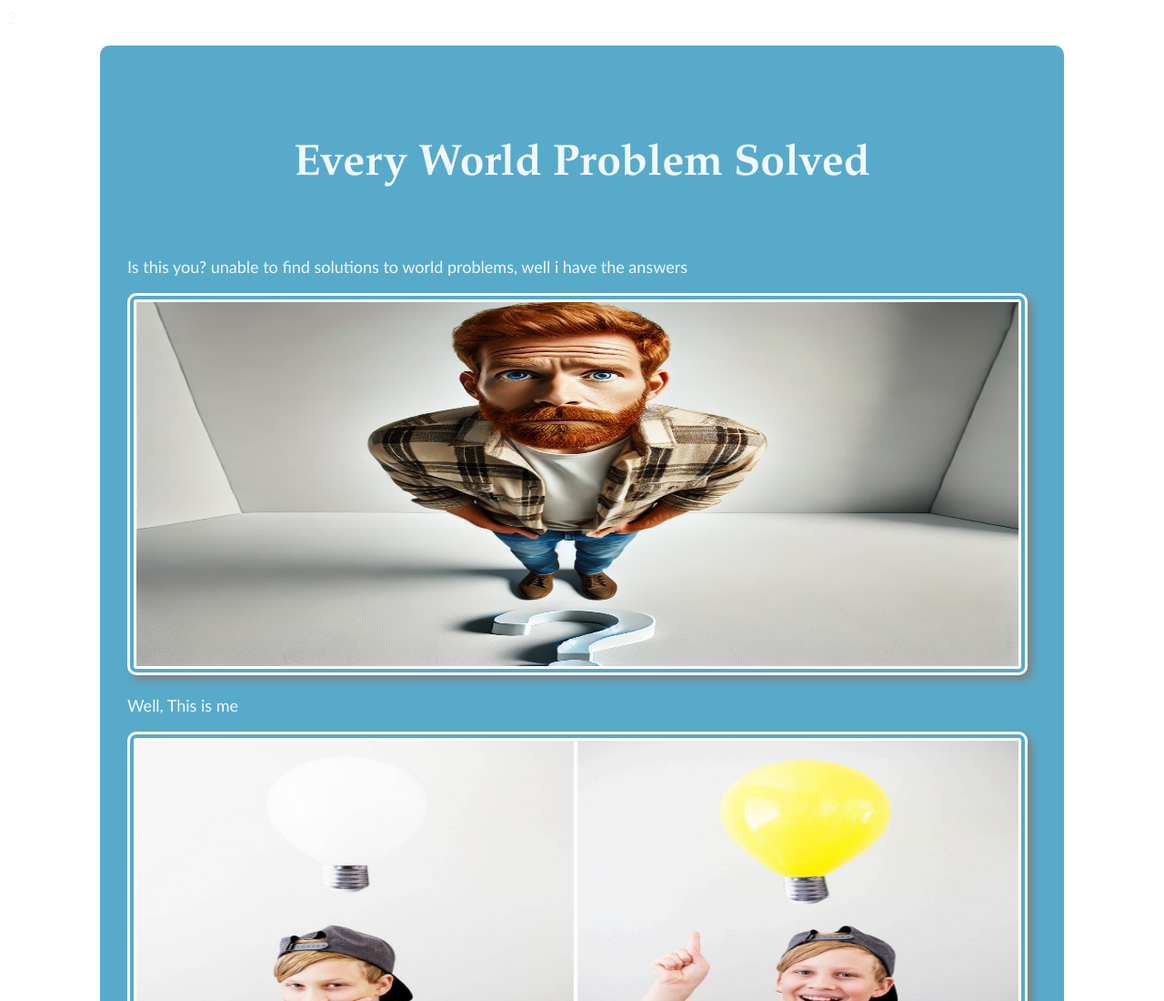
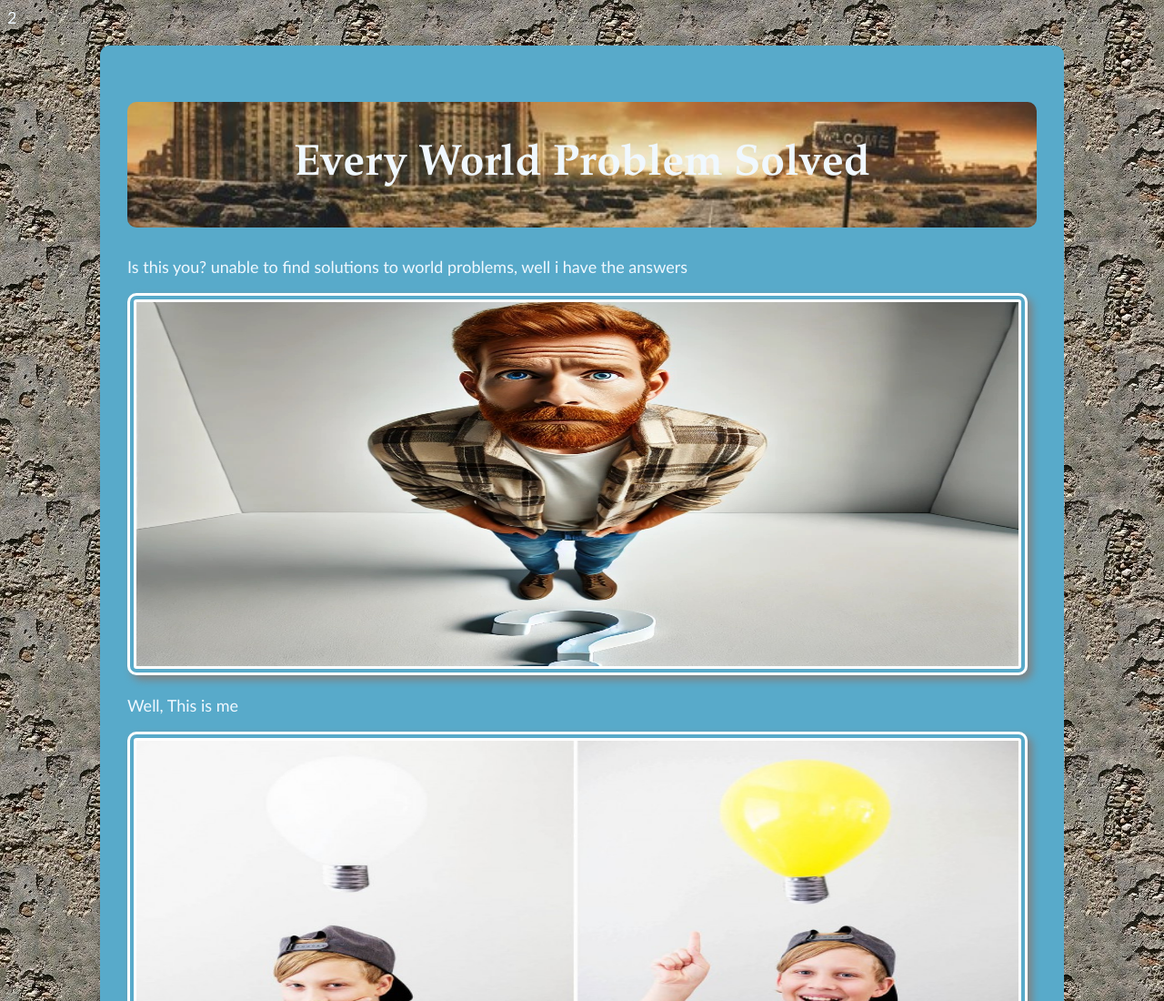
Before and after one commit to JoeRicho1/RichardsTestSite, a plain HTML site: page index.html in a window 1280 px wide. Shown: the top 1100 px of the page at 91% size. Drawn offline with Linux system fonts and the light colour scheme.

Commit message:
Update worldProblemStyles.css

```diff
--- a/worldProblemStyles.css
+++ b/worldProblemStyles.css
@@ -1,7 +1,7 @@
 @charset "utf-8";
 
 body {
-    background-image: url("images/cement.jpg");
+    background-image: url("cement.jpg");
     background-repeat:repeat;
     background-blend-mode: color-burn;
     color:aliceblue;
@@ -24,7 +24,7 @@ h1 {
     text-decoration:none;
     text-align: center;
     font-size: 48px;
-    background-image: url("images/destruction.jpg");
+    background-image: url("destruction.jpg");
     background-size:cover;
     border-radius: 10px;
     padding: 40px;
```
